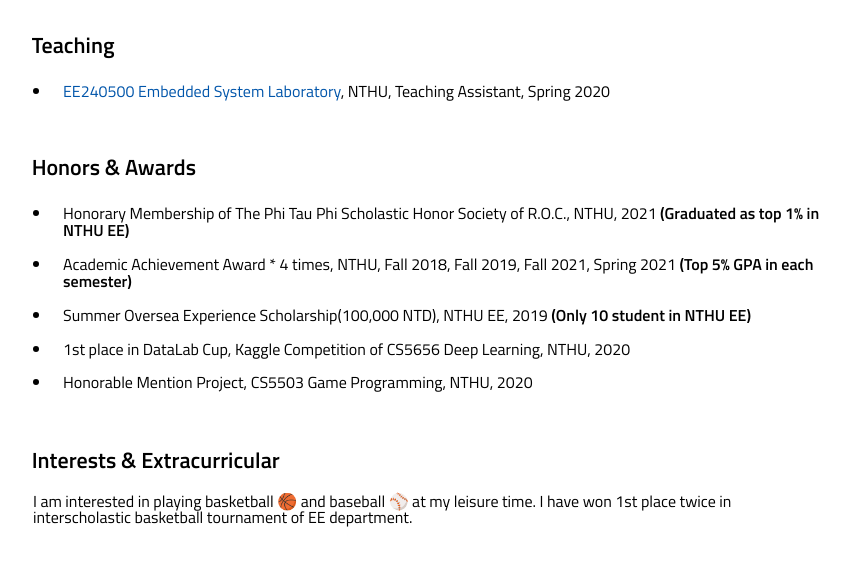
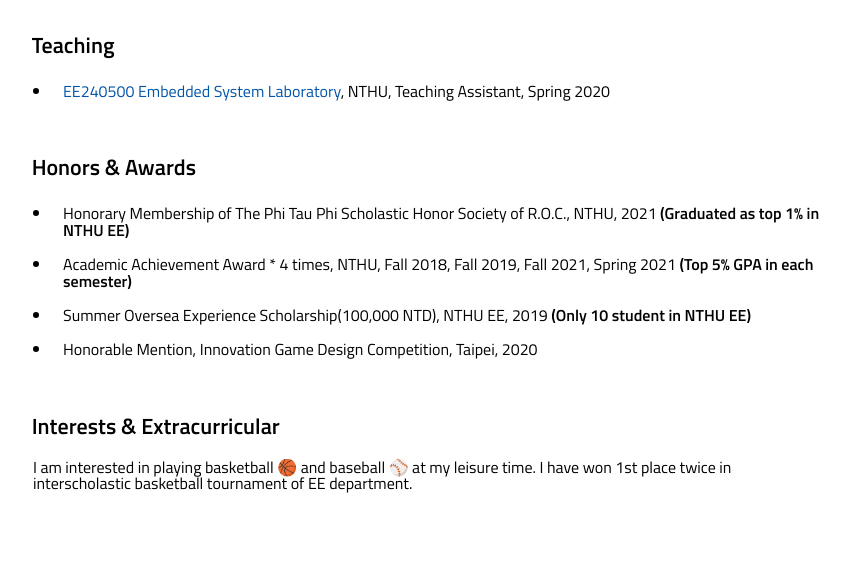
Before and after one commit to haoyuhsu/my_websites, a plain HTML site: page index.html in a window 1280 px wide. Shown: the part 2174-2736 px from the top of the page, without its empty margins (224-1074 px from the left). After the commit the page ends 2702 px from the top, so only its background shows below. Drawn offline with Linux system fonts and the light colour scheme.

Commit message:
modify awards

```diff
--- a/index.html
+++ b/index.html
@@ -308,11 +308,11 @@
             <li><p style="text-align:left; padding-left:11px">
               Summer Oversea Experience Scholarship(100,000 NTD), NTHU EE, 2019 <b>(Only 10 student in NTHU EE)</b>
             </p></li>
+            <!-- <li><p style="text-align:left; padding-left:11px">
+              1st place in DataLab Cup, Kaggle Competition of CS5656 Deep Learning, NTHU, 2020
+            </p></li> -->
             <li><p style="text-align:left; padding-left:11px">
-              1st place in DataLab Cup, Kaggle Competition of CS5656 Deep Learning, NTHU, 2020
-            </p></li>
-            <li><p style="text-align:left; padding-left:11px">
-              Honorable Mention Project, CS5503 Game Programming, NTHU, 2020
+              Honorable Mention,  Innovation Game Design Competition, Taipei, 2020
             </p></li>
           </ul>
         </span>
```
